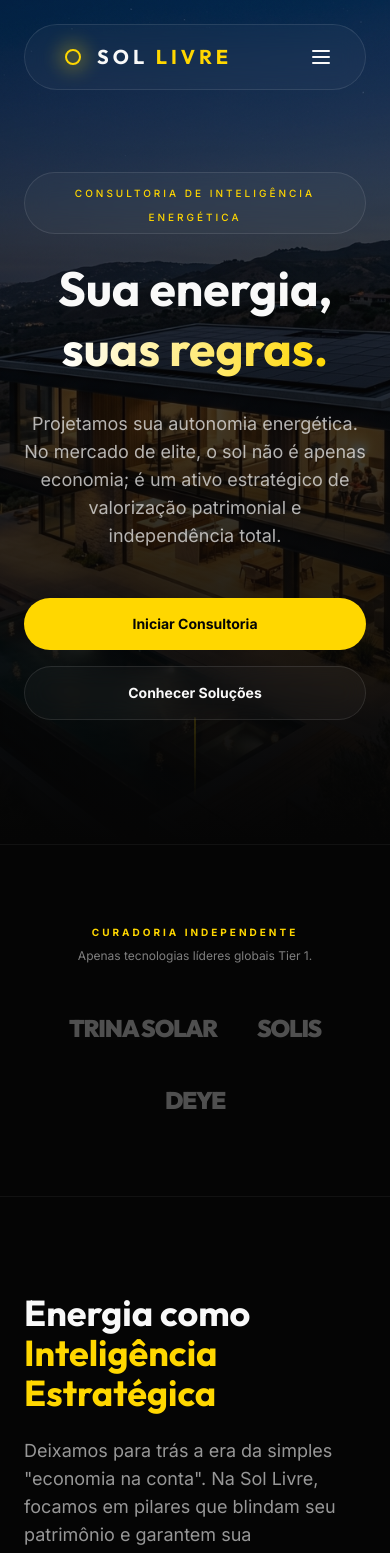
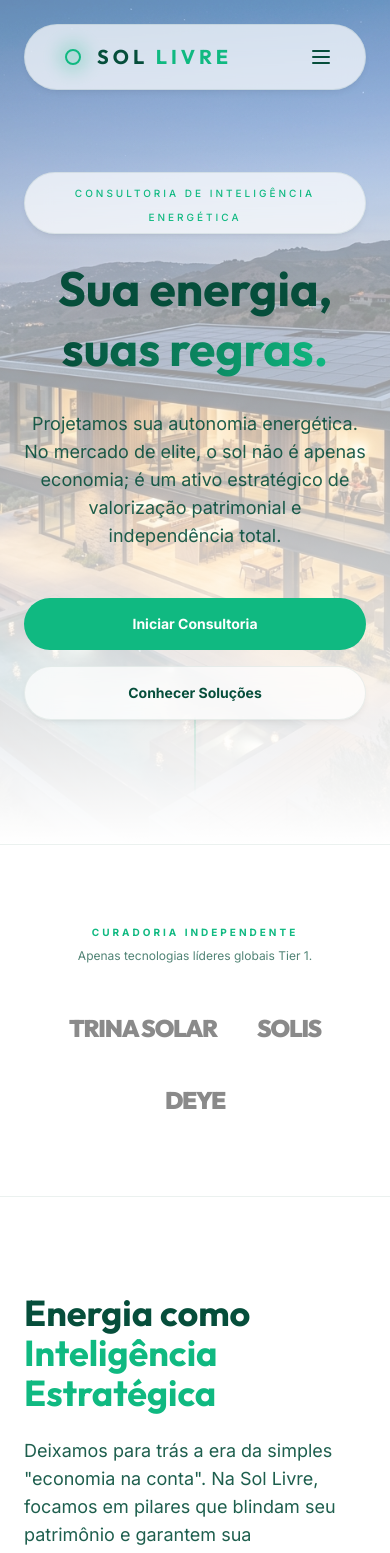
Before and after one commit to WizardCoderDevs/Sol-Livre, a Next.js app: page / in a window 390 px wide. Shown: the top 1553 px of the page. Built offline with nearby package versions, Linux system fonts and the light colour scheme.

Commit message:
feat: implement core landing page sections including Hero, ValueProps, and CTA with global styles

```diff
--- a/src/app/globals.css
+++ b/src/app/globals.css
@@ -1,11 +1,11 @@
 @import 'tailwindcss';
 
 :root {
-  --background: #050505;
-  --foreground: #f9f9f9;
-  --accent: #ffd700;
-  --surface: #121212;
-  --surface-border: rgba(255, 255, 255, 0.1);
+  --background: #ffffff;
+  --foreground: #064e3b;
+  --accent: #10b981;
+  --surface: #f0fdf4;
+  --surface-border: rgba(6, 78, 59, 0.08);
 }
 
 @theme inline {
@@ -28,25 +28,26 @@ body {
 
 /* Glassmorphism Utilities */
 .glass {
-  background: rgba(255, 255, 255, 0.03);
+  background: rgba(255, 255, 255, 0.7);
   backdrop-filter: blur(12px);
   -webkit-backdrop-filter: blur(12px);
   border: 1px solid var(--surface-border);
+  box-shadow: 0 4px 6px -1px rgba(0, 0, 0, 0.05), 0 2px 4px -2px rgba(0, 0, 0, 0.05);
 }
 
 .glass-accent {
-  background: rgba(255, 215, 0, 0.05);
+  background: rgba(16, 185, 129, 0.05);
   backdrop-filter: blur(8px);
-  border: 1px solid rgba(255, 215, 0, 0.2);
+  border: 1px solid rgba(16, 185, 129, 0.2);
 }
 
 /* Custom Gradients */
 .bg-gradient-solar {
-  background: linear-gradient(135deg, #050505 0%, #1a1a1a 100%);
+  background: linear-gradient(135deg, #ffffff 0%, #f0fdf4 100%);
 }
 
 .text-gradient {
-  background: linear-gradient(to right, #ffffff, #ffd700);
+  background: linear-gradient(to right, #064e3b, #10b981);
   -webkit-background-clip: text;
   -webkit-text-fill-color: transparent;
 }
--- a/src/components/sections/CTA.tsx
+++ b/src/components/sections/CTA.tsx
@@ -15,7 +15,7 @@ export const CTA = () => {
           Pronto para sua <br />
           <span className="text-accent">Autonomia Energética?</span>
         </h2>
-        <p className="text-foreground/60 text-lg max-w-xl mx-auto mb-12">
+        <p className="text-foreground/80 text-lg max-w-xl mx-auto mb-12">
           Agende um diagnóstico consultivo e descubra como transformar sua propriedade rural, residencial ou comercial no seu melhor ativo.
         </p>
 
@@ -28,14 +28,14 @@ export const CTA = () => {
           </button>
         </div>
 
-        <div className="grid grid-cols-1 md:grid-cols-4 gap-12 pt-16 border-t border-white/5 text-left">
+        <div className="grid grid-cols-1 md:grid-cols-4 gap-12 pt-16 border-t border-surface-border text-left">
           <div className="md:col-span-1">
              <div className="font-display text-xl font-bold mb-6 tracking-widest text-accent">SOL LIVRE</div>
-             <p className="text-foreground/40 text-sm">Consultoria de Inteligência Energética. Especialistas em sistemas híbridos e ativos financeiros solares.</p>
+             <p className="text-foreground/60 text-sm">Consultoria de Inteligência Energética. Especialistas em sistemas híbridos e ativos financeiros solares.</p>
           </div>
 
           <div>
-            <h4 className="font-bold text-xs uppercase tracking-widest text-foreground/40 mb-6">Contato</h4>
+            <h4 className="font-bold text-xs uppercase tracking-widest text-foreground/60 mb-6">Contato</h4>
             <div className="flex flex-col gap-4 text-sm font-medium">
                <a href="#" className="flex items-center gap-2 hover:text-accent transition-colors"><Phone className="w-4 h-4" /> (00) 00000-0000</a>
                <a href="#" className="flex items-center gap-2 hover:text-accent transition-colors"><Mail className="w-4 h-4" /> contato@sollivre.com.br</a>
@@ -43,7 +43,7 @@ export const CTA = () => {
           </div>
 
           <div>
-            <h4 className="font-bold text-xs uppercase tracking-widest text-foreground/40 mb-6">Links</h4>
+            <h4 className="font-bold text-xs uppercase tracking-widest text-foreground/60 mb-6">Links</h4>
             <div className="flex flex-col gap-4 text-sm font-medium">
                <a href="#solutions" className="hover:text-accent transition-colors">Soluções</a>
                <a href="#roi" className="hover:text-accent transition-colors">Rentabilidade</a>
@@ -52,7 +52,7 @@ export const CTA = () => {
           </div>
 
           <div>
-            <h4 className="font-bold text-xs uppercase tracking-widest text-foreground/40 mb-6">Social</h4>
+            <h4 className="font-bold text-xs uppercase tracking-widest text-foreground/60 mb-6">Social</h4>
             <div className="flex gap-4">
                 <a href="#" className="p-3 glass rounded-full hover:bg-white/10 transition-colors"><FaInstagram className="w-4 h-4" /></a>
                 <a href="#" className="p-3 glass rounded-full hover:bg-white/10 transition-colors"><FaLinkedin className="w-4 h-4" /></a>
@@ -60,7 +60,7 @@ export const CTA = () => {
           </div>
         </div>
 
-        <div className="mt-20 pt-8 border-t border-white/5 text-center text-xs text-foreground/20">
+        <div className="mt-20 pt-8 border-t border-surface-border text-center text-xs text-foreground/50">
           © 2026 Sol Livre Consultoria. Todos os direitos reservados. Design Pro by Antigravity.
         </div>
       </div>
--- a/src/components/sections/Hero.tsx
+++ b/src/components/sections/Hero.tsx
@@ -16,7 +16,7 @@ export const Hero = () => {
           className="object-cover opacity-60"
           priority
         />
-        <div className="absolute inset-0 bg-gradient-to-b from-background/20 via-background/60 to-background" />
+        <div className="absolute inset-0 bg-gradient-to-b from-transparent via-background/40 to-background" />
       </div>
 
       {/* Content */}
@@ -46,7 +46,7 @@ export const Hero = () => {
           initial={{ opacity: 0 }}
           animate={{ opacity: 1 }}
           transition={{ duration: 1, delay: 0.6 }}
-          className="mx-auto max-w-2xl text-lg md:text-xl text-foreground/70 mb-12"
+          className="mx-auto max-w-2xl text-lg md:text-xl text-foreground/90 mb-12"
         >
           Projetamos sua autonomia energética. No mercado de elite, o sol não é apenas economia; é um ativo estratégico de valorização patrimonial e independência total.
         </motion.p>
--- a/src/components/sections/Solutions.tsx
+++ b/src/components/sections/Solutions.tsx
@@ -26,11 +26,11 @@ const solutions = [
 
 export const Solutions = () => {
   return (
-    <section id="solutions" className="py-24 px-6 bg-[#0a0a0a]">
+    <section id="solutions" className="py-24 px-6 bg-surface/50">
       <div className="mx-auto max-w-7xl">
         <div className="text-center mb-16">
           <h2 className="font-display text-4xl md:text-6xl font-bold mb-6">Soluções Customizadas</h2>
-          <p className="text-foreground/60 text-lg max-w-2xl mx-auto">
+          <p className="text-foreground/80 text-lg max-w-2xl mx-auto">
             Abordagens específicas para necessidades de alta complexidade técnica e financeira.
           </p>
         </div>
@@ -51,15 +51,15 @@ export const Solutions = () => {
                 fill
                 className="absolute inset-0 w-full h-full object-cover transition-transform duration-700 group-hover:scale-110 opacity-40 group-hover:opacity-60"
               />
-              <div className="absolute inset-0 bg-gradient-to-t from-background via-background/20 to-transparent" />
+              <div className="absolute inset-0 bg-gradient-to-t from-white via-white/40 to-transparent" />
 
               <div className="absolute bottom-0 p-8 w-full">
                 <span className="text-accent text-[10px] uppercase tracking-[0.2em] font-bold block mb-2">{sol.focus}</span>
                 <h3 className="font-display text-3xl font-bold mb-4">{sol.title}</h3>
-                <p className="text-foreground/70 text-sm leading-relaxed mb-6 opacity-0 group-hover:opacity-100 transition-opacity duration-300">
+                <p className="text-foreground/85 text-sm leading-relaxed mb-6 opacity-0 group-hover:opacity-100 transition-opacity duration-300">
                   {sol.description}
                 </p>
-                <button className="text-white text-xs font-bold border-b border-accent pb-1">Saber mais</button>
+                <button className="text-foreground text-xs font-bold border-b border-accent pb-1 transition-colors hover:text-accent">Saber mais</button>
               </div>
             </motion.div>
           ))}
--- a/src/components/sections/Trust.tsx
+++ b/src/components/sections/Trust.tsx
@@ -4,15 +4,15 @@ import { motion } from 'framer-motion'
 
 export const Trust = () => {
   return (
-    <section className="py-20 border-y border-white/5 bg-background overflow-hidden">
+    <section className="py-20 border-y border-surface-border bg-background overflow-hidden">
       <div className="mx-auto max-w-7xl px-6">
         <div className="flex flex-col md:flex-row items-center justify-between gap-12">
           <div className="md:max-w-xs text-center md:text-left">
             <h3 className="text-[10px] uppercase font-bold tracking-[0.3em] text-accent mb-2">Curadoria Independente</h3>
-            <p className="text-foreground/50 text-xs">Apenas tecnologias líderes globais Tier 1.</p>
+            <p className="text-foreground/70 text-xs">Apenas tecnologias líderes globais Tier 1.</p>
           </div>
 
-          <div className="flex flex-wrap justify-center gap-10 md:gap-20 opacity-30 grayscale hover:grayscale-0 transition-all duration-500">
+          <div className="flex flex-wrap justify-center gap-10 md:gap-20 opacity-60 grayscale hover:grayscale-0 transition-all duration-500">
              <Brand name="TRINA SOLAR" />
              <Brand name="SOLIS" />
              <Brand name="DEYE" />
--- a/src/components/sections/ValueProps.tsx
+++ b/src/components/sections/ValueProps.tsx
@@ -30,7 +30,7 @@ export const ValueProps = () => {
             <h2 className="font-display text-4xl md:text-5xl font-bold mb-6">
               Energia como <span className="text-accent">Inteligência Estratégica</span>
             </h2>
-            <p className="text-foreground/60 text-lg">
+            <p className="text-foreground/90 text-lg">
               Deixamos para trás a era da simples &quot;economia na conta&quot;. Na Sol Livre, focamos em pilares que blindam seu patrimônio e garantem sua independência.
             </p>
           </div>
@@ -53,7 +53,7 @@ export const ValueProps = () => {
                 <feature.icon className="w-6 h-6" />
               </div>
               <h3 className="font-display text-2xl font-bold mb-4">{feature.title}</h3>
-              <p className="text-foreground/60 leading-relaxed">
+              <p className="text-foreground/80 leading-relaxed">
                 {feature.description}
               </p>
             </motion.div>
```
